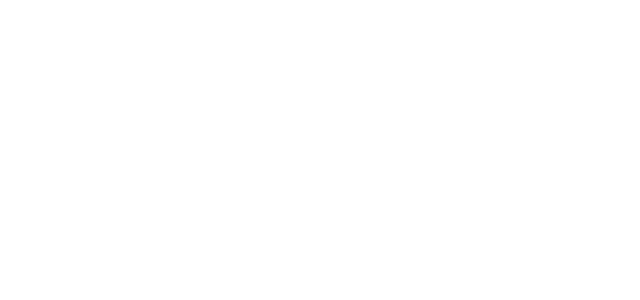
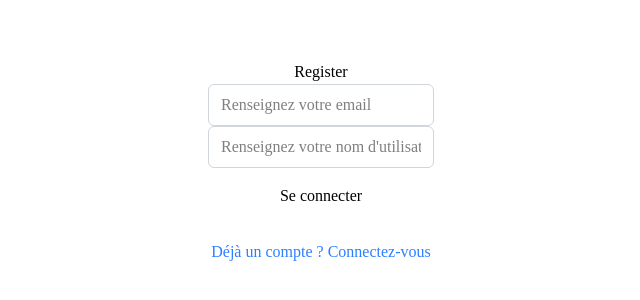
Before and after one commit to Julien-Demogue/Escape-from-the-workshop, a React app in the folder frontend/: page /register in a window 1280 px wide. Before the commit this address had no page. Shown: the part 238-538 px from the top of the page, without its empty margins (319-959 px from the left). Built offline with nearby package versions, Linux system fonts and the light colour scheme; the HTML template or start-up script is replaced by a standard one.

Commit message:
[FRONT] Update navigation through login and register to new MagicalHome

```diff
--- a/frontend/src/App.tsx
+++ b/frontend/src/App.tsx
@@ -25,7 +25,9 @@
 const App: React.FC = () => (
   <Routes>
     {/* Nouvelles pages magiques */}
-    <Route path="/" element={<MagicalHome />} />
+    <Route path="/" element={<Login />} />
+    <Route path="/register" element={<Register />} />
+    <Route path="/home" element={<MagicalHome />} />
     <Route path="/dashboard" element={<MagicalDashboard />} />
     <Route path="/about" element={<MagicalAbout />} />
     <Route path="/chambord-enigma" element={<MagicalChambordEnigmaFixed />} />
--- a/frontend/src/config/axios.config.ts
+++ b/frontend/src/config/axios.config.ts
@@ -17,7 +17,7 @@
   },
   (error: AxiosError) => {
     if (error.response && error.response.status === 401) {
-      // window.location.href = "/login";
+      window.location.href = "/";
     }
     return Promise.reject(error);
   }
--- a/frontend/src/pages/Login.tsx
+++ b/frontend/src/pages/Login.tsx
@@ -12,7 +12,7 @@
       const hashedEmail = btoa(email)
       const response = await authService.login(hashedEmail)
       if (response) {
-        window.location.href = "/dashboard"
+        window.location.href = "/home"
       }
     } catch (error) {
       console.error("Login error:", error)
--- a/frontend/src/pages/Register.tsx
+++ b/frontend/src/pages/Register.tsx
@@ -24,7 +24,7 @@
       const hashedEmail = btoa(email)
       const response = await authService.register(hashedEmail, username, getRandomNiceColor())
       if (response) {
-        window.location.href = "/dashboard"
+        window.location.href = "/home"
       }
     } catch (error) {
       console.error("Login error:", error)
```
